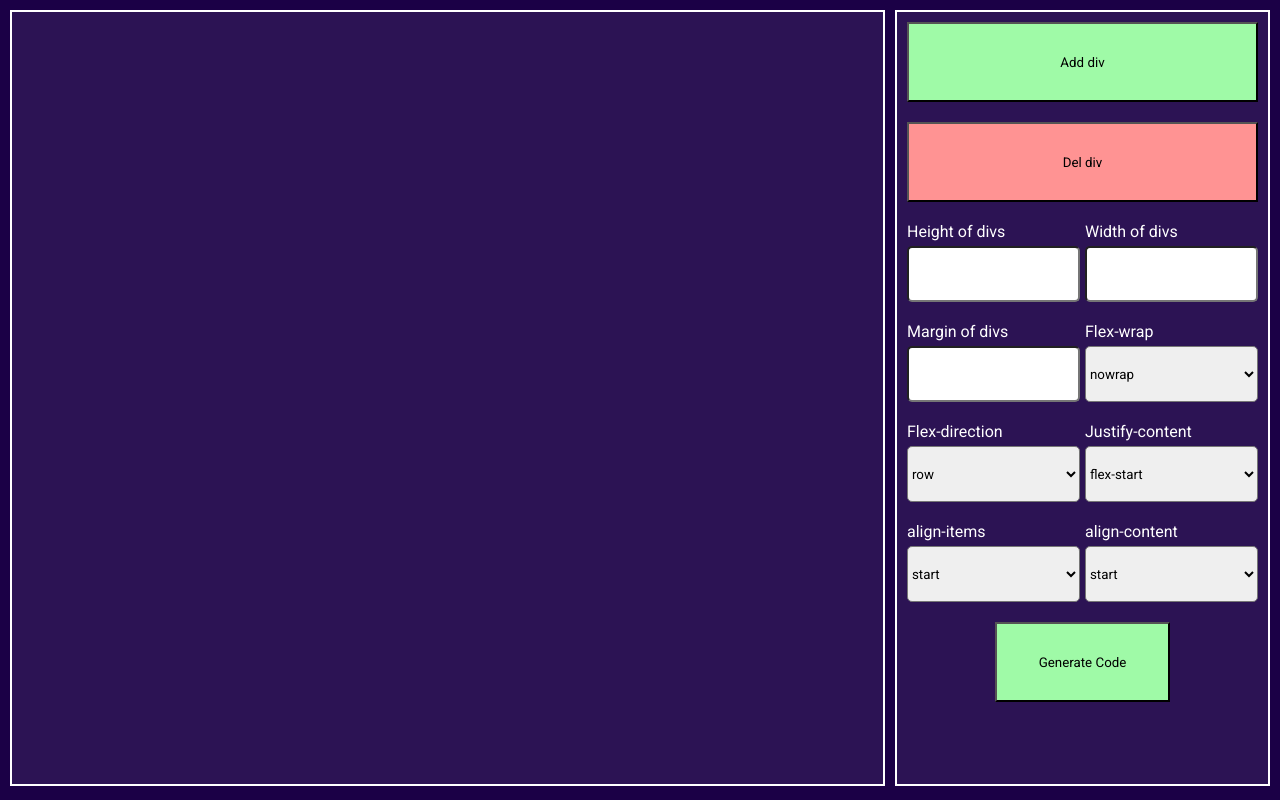
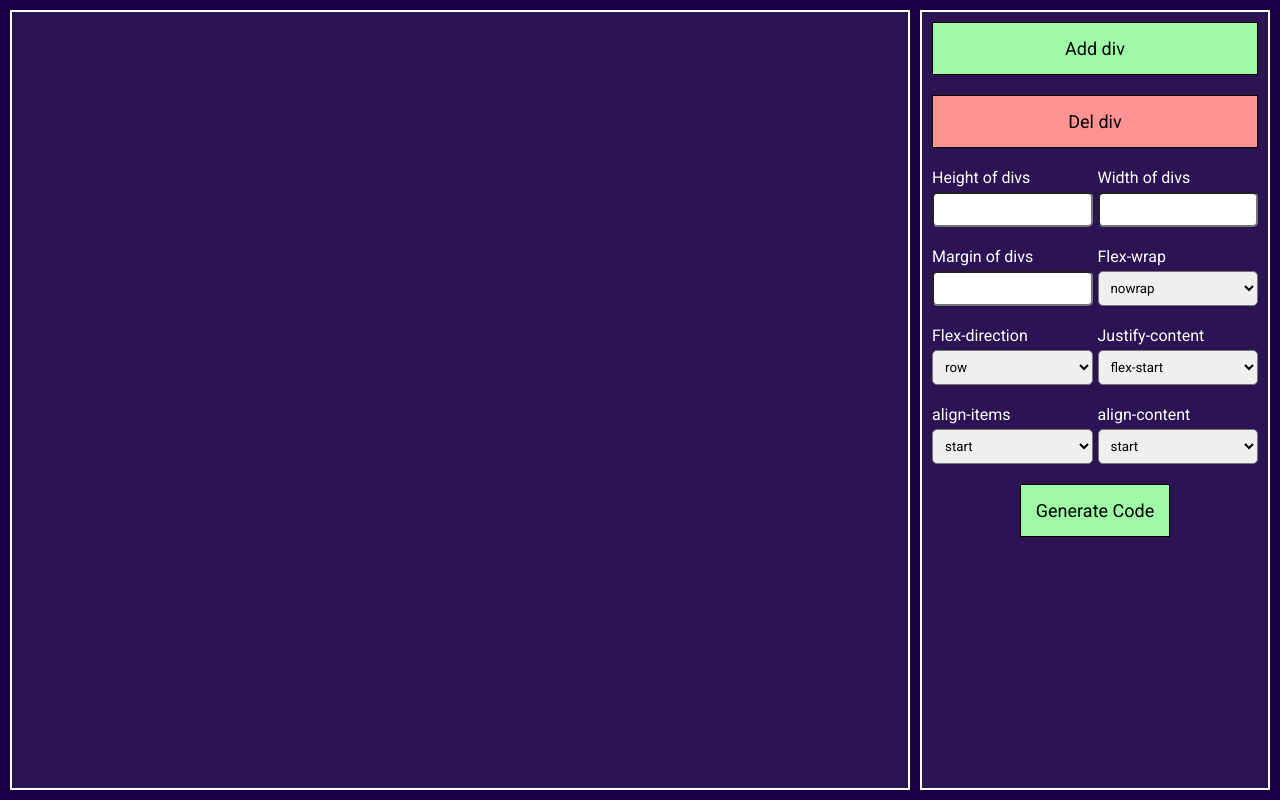
Before and after one commit to vhondos/herramienta_flexbox, a website: page index.html in a window 1280 px wide. Drawn offline with Linux system fonts and the light colour scheme.

Commit message:
Cambios css
tenia la extension de prettier habilitada y ha formateado todos los
archivos, por eso aparece que todo ha sido borrado y reescrito

```diff
--- a/index.html
+++ b/index.html
@@ -1,10 +1,10 @@
 <!DOCTYPE html>
 <html lang="en">
   <head>
-    <meta charset="UTF-8">
-    <meta name="viewport" content="width=device-width, initial-scale=1.0">
+    <meta charset="UTF-8" />
+    <meta name="viewport" content="width=device-width, initial-scale=1.0" />
     <title>Document</title>
-    <link rel="stylesheet" href="./style.css">
+    <link rel="stylesheet" href="./style.css" />
   </head>
   <body>
     <main>
@@ -17,19 +17,19 @@
             <!-- Height of divs -->
             <label for="">
               Height of divs
-                        <input type="number" name="" id="">
+              <input type="number" name="" id="" />
             </label>
             <!-- Width of divs -->
             <label for="">
               Width of divs
-                        <input type="number" name="" id="">
+              <input type="number" name="" id="" />
             </label>
           </fieldset>
           <fieldset>
             <!-- Margin of divs -->
             <label for="">
               Margin of divs
-                        <input type="number" name="" id="">
+              <input type="number" name="" id="" />
             </label>
             <!-- Flex-wrap -->
             <label for="">
@@ -87,7 +87,6 @@
           </fieldset>
 
           <button type="submit">Generate Code</button>
-
         </form>
       </div>
     </main>
--- a/style.css
+++ b/style.css
@@ -1,55 +1,63 @@
-@import url('https://fonts.googleapis.com/css2?family=Roboto:wght@100..900&display=swap');
+@import url("https://fonts.googleapis.com/css2?family=Roboto:wght@100..900&display=swap");
 
-*{
+* {
   margin: 0;
   padding: 0;
   box-sizing: border-box;
-    font-family: 'Roboto', sans-serif;
+  font-family: "Roboto", sans-serif;
 }
 
-:root{
+:root {
   --white: rgba(255, 255, 255, 0.075);
   --green: rgb(159, 250, 167);
   --red: rgb(255, 147, 147);
 }
 
+html,
+body {
+  width: 100%;
+  height: 100%;
+}
 
-body{
-    height: 100vh;
-    padding: 10px;
+body {
   background-color: rgb(27, 0, 70);
 }
-main{
+main {
+  display: flex;
+  flex-flow: row nowrap;
+  justify-content: center;
+  gap: 10px;
+  max-width: 1400px;
+  height: 100%;
+  margin-inline: auto;
+  padding: 10px;
+}
+main > :where(div:nth-of-type(1)) {
   width: 100%;
-    display: flex;
-    gap: 10px;
-    height: 50vh;
-    height: 97vh;
+  flex: 0 1 auto;
+  background-color: var(--white);
+  border: 2px solid white;
 }
-div:nth-of-type(1){
-    width: 70%;
+main > :where(div:nth-of-type(2)) {
+  width: 350px;
+  flex: 1 0 auto;
   background-color: var(--white);
-    border: 2px solid white
+  border: 2px solid white;
 }
-div:nth-of-type(2){
-    width: 30%;
-    background-color: var(--white);
-    border: 2px solid white
-}
-form{
+form {
   display: flex;
   flex-direction: column;
   gap: 20px;
   padding: 10px;
   align-items: center;
 }
-fieldset{
+fieldset {
   display: flex;
   width: 100%;
   gap: 5px;
   border: none;
 }
-label{
+label {
   display: flex;
   flex-direction: column;
   width: 100%;
@@ -57,25 +65,29 @@ label{
   gap: 5px;
 }
 
-button{
-    height: 10vh;
+button {
+  padding: 15px;
   width: 100%;
+  font-size: 18px;
+  border: 1px solid black;
 }
 
-button:nth-of-type(1){
+button:nth-of-type(1) {
   background-color: var(--green);
 }
 
-button:nth-of-type(2){
+button:nth-of-type(2) {
   background-color: var(--red);
 }
 
-button:nth-of-type(3){
+button:nth-of-type(3) {
   background-color: var(--green);
-    width: 50%;
+  width: fit-content;
 }
 
-input, select{
-    height: 7vh;
+input,
+select {
+  width: 100%;
+  padding: 8px;
   border-radius: 5px;
 }
```
Lines whose indentation alone changed are shown as unchanged.
